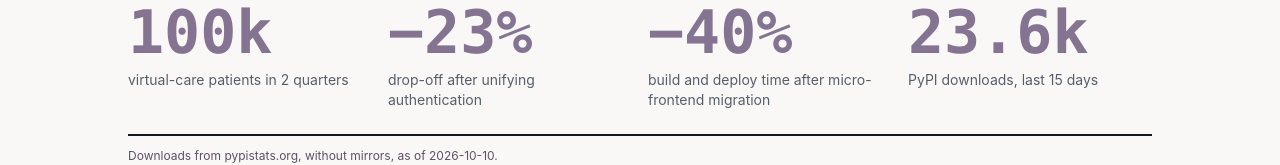
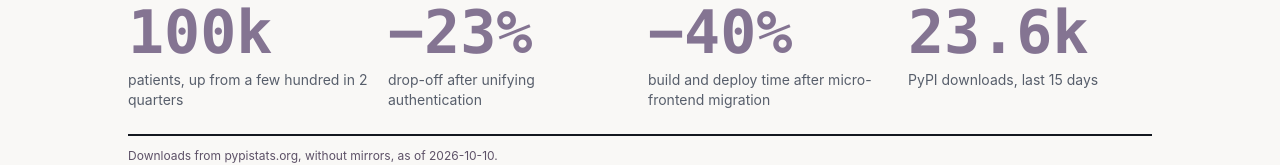
Before and after one commit to vish288/vish288.github.io, a React (Vite) app: page / in a window 1280 px wide. Shown: the part 478-643 px from the top of the page. Built offline with nearby package versions, Linux system fonts and the light colour scheme.

Commit message:
fix(copy): proof strip says patients grew from a few hundred in 2 quarters
Restores the growth context from the digital-health role copy (appStrings EXPERIENCE bullet); the number and link are unchanged.

```diff
--- a/src/constants/appStrings.ts
+++ b/src/constants/appStrings.ts
@@ -28,7 +28,11 @@ export const APP_STRINGS = {
   // live PyPI-downloads snapshot, rendered from src/generated/pypi-stats.json).
   PROOF_HEADING: 'Key numbers',
   PROOF: [
-    { value: '100k', label: 'virtual-care patients in 2 quarters', href: '#digital-health' },
+    {
+      value: '100k',
+      label: 'patients, up from a few hundred in 2 quarters',
+      href: '#digital-health',
+    },
     { value: '−23%', label: 'drop-off after unifying authentication', href: '#digital-health' },
     {
       value: '−40%',
```
